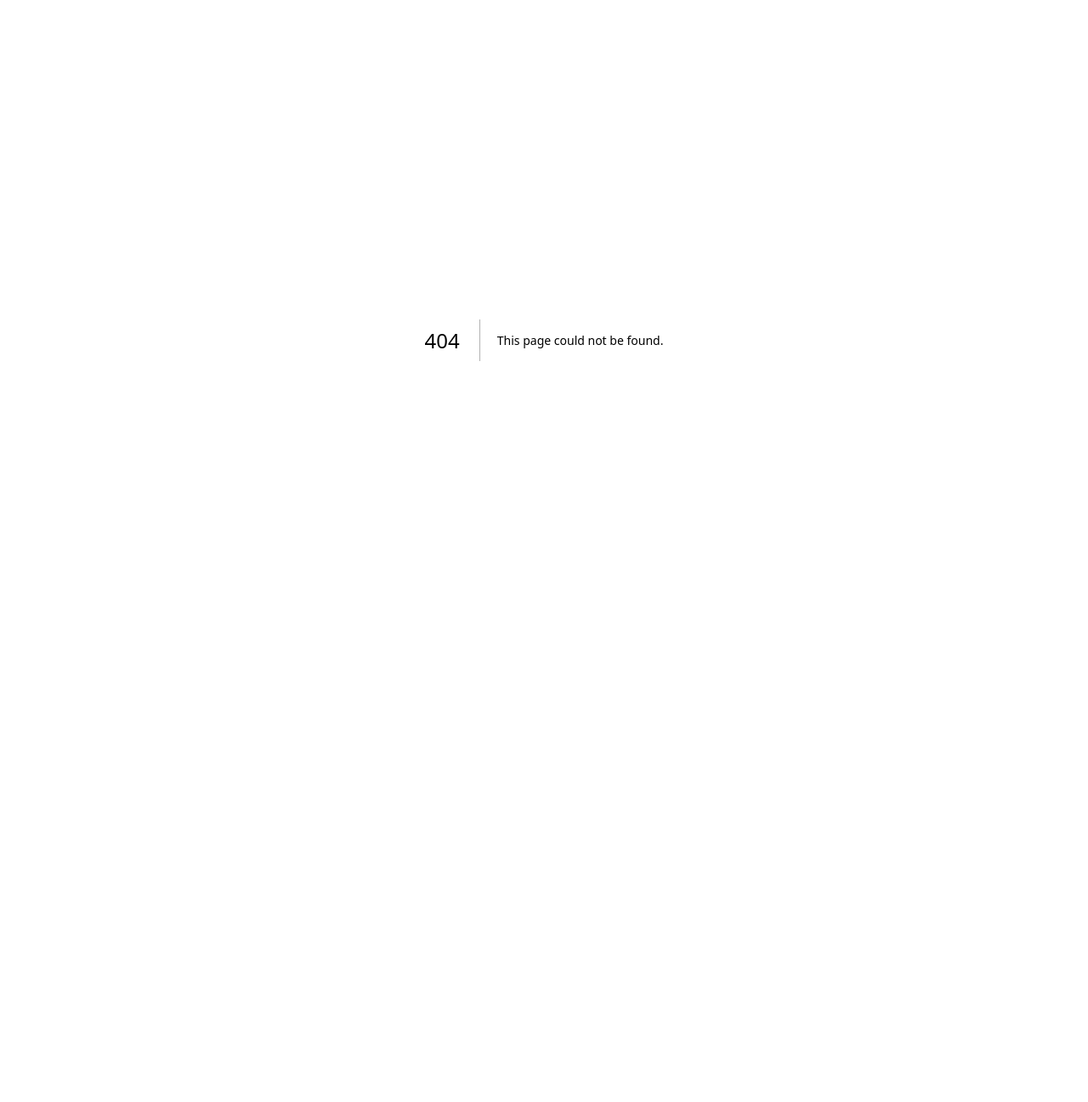
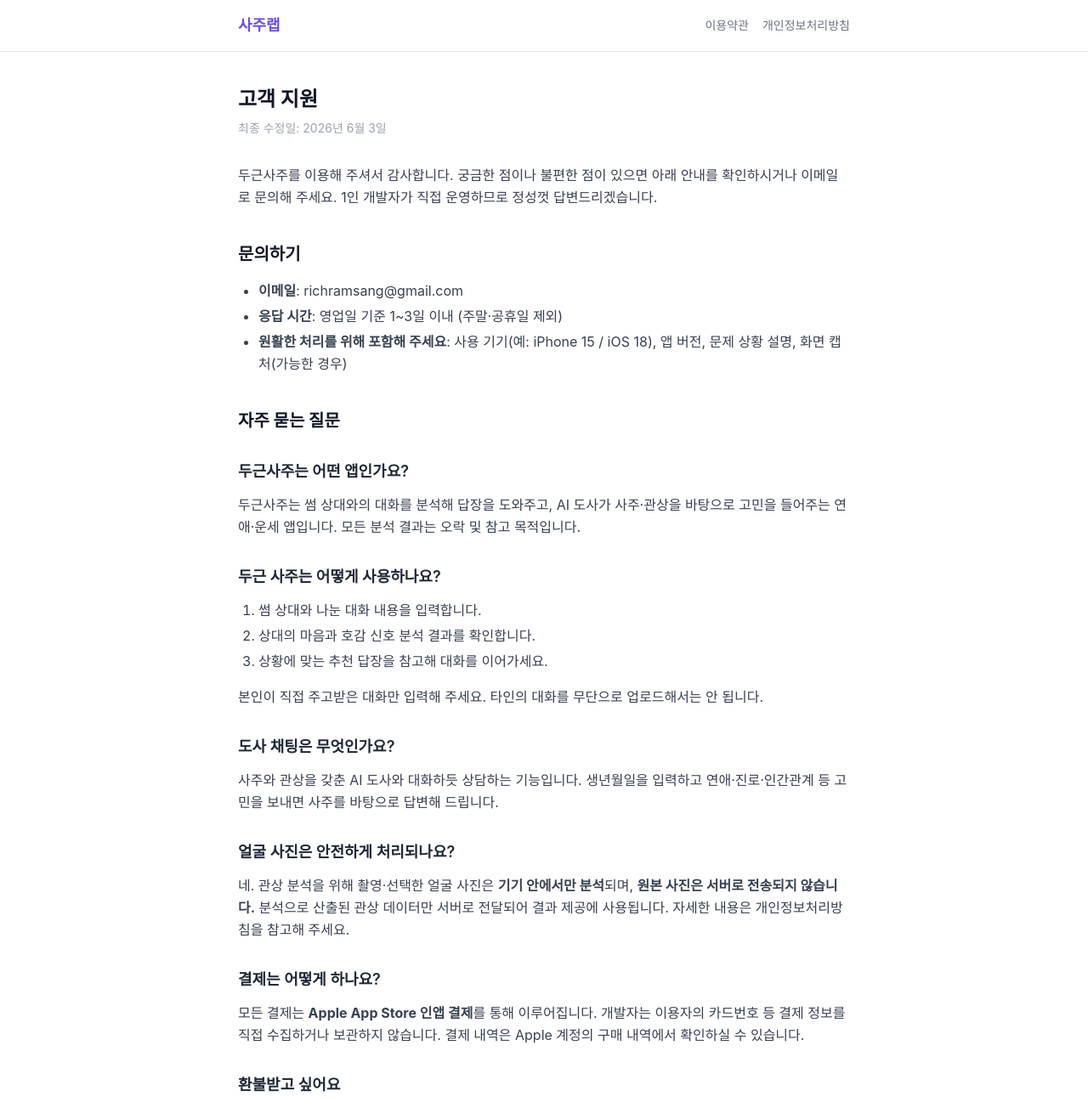
Before and after one commit to HanSangduk/sajulab-web, a Next.js app: page /support in a window 1280 px wide. Before the commit this address had no page. Shown: the top 1297 px of the page at 85% size. Before the commit the page ends 800 px from the top, so only its background shows below. Built offline with nearby package versions, Linux system fonts and the light colour scheme.

Commit message:
feat: support page

```diff
--- /dev/null
+++ b/src/app/support/page.tsx
@@ -0,0 +1,142 @@
+import Link from "next/link";
+import LegalLayout from "@/components/LegalLayout";
+
+export const metadata = {
+  title: "고객 지원 - 두근사주",
+  description:
+    "두근사주 고객 지원 센터. 사용 방법, 결제·환불, 개인정보, 회원 탈퇴 등 자주 묻는 질문과 문의 안내.",
+};
+
+export default function SupportPage() {
+  return (
+    <LegalLayout title="고객 지원" updatedAt="2026년 6월 3일">
+      <p>
+        두근사주를 이용해 주셔서 감사합니다. 궁금한 점이나 불편한 점이 있으면
+        아래 안내를 확인하시거나 이메일로 문의해 주세요. 1인 개발자가 직접
+        운영하므로 정성껏 답변드리겠습니다.
+      </p>
+
+      <h2>문의하기</h2>
+      <ul>
+        <li>
+          <strong>이메일</strong>: richramsang@gmail.com
+        </li>
+        <li>
+          <strong>응답 시간</strong>: 영업일 기준 1~3일 이내 (주말·공휴일 제외)
+        </li>
+        <li>
+          <strong>원활한 처리를 위해 포함해 주세요</strong>: 사용 기기(예: iPhone
+          15 / iOS 18), 앱 버전, 문제 상황 설명, 화면 캡처(가능한 경우)
+        </li>
+      </ul>
+
+      <h2>자주 묻는 질문</h2>
+
+      <h3>두근사주는 어떤 앱인가요?</h3>
+      <p>
+        두근사주는 썸 상대와의 대화를 분석해 답장을 도와주고, AI 도사가
+        사주·관상을 바탕으로 고민을 들어주는 연애·운세 앱입니다. 모든 분석
+        결과는 오락 및 참고 목적입니다.
+      </p>
+
+      <h3>두근 사주는 어떻게 사용하나요?</h3>
+      <ol>
+        <li>썸 상대와 나눈 대화 내용을 입력합니다.</li>
+        <li>상대의 마음과 호감 신호 분석 결과를 확인합니다.</li>
+        <li>상황에 맞는 추천 답장을 참고해 대화를 이어가세요.</li>
+      </ol>
+      <p>
+        본인이 직접 주고받은 대화만 입력해 주세요. 타인의 대화를 무단으로
+        업로드해서는 안 됩니다.
+      </p>
+
+      <h3>도사 채팅은 무엇인가요?</h3>
+      <p>
+        사주와 관상을 갖춘 AI 도사와 대화하듯 상담하는 기능입니다. 생년월일을
+        입력하고 연애·진로·인간관계 등 고민을 보내면 사주를 바탕으로 답변해
+        드립니다.
+      </p>
+
+      <h3>얼굴 사진은 안전하게 처리되나요?</h3>
+      <p>
+        네. 관상 분석을 위해 촬영·선택한 얼굴 사진은{" "}
+        <strong>기기 안에서만 분석</strong>되며, <strong>원본 사진은 서버로
+        전송되지 않습니다.</strong> 분석으로 산출된 관상 데이터만 서버로 전달되어
+        결과 제공에 사용됩니다. 자세한 내용은{" "}
+        <Link href="/privacy">개인정보처리방침</Link>을 참고해 주세요.
+      </p>
+
+      <h3>결제는 어떻게 하나요?</h3>
+      <p>
+        모든 결제는 <strong>Apple App Store 인앱 결제</strong>를 통해
+        이루어집니다. 개발자는 이용자의 카드번호 등 결제 정보를 직접 수집하거나
+        보관하지 않습니다. 결제 내역은 Apple 계정의 구매 내역에서 확인하실 수
+        있습니다.
+      </p>
+
+      <h3>환불받고 싶어요</h3>
+      <p>
+        App Store 인앱 결제 환불은 Apple이 처리합니다. 아래 경로로 직접 요청해
+        주세요.
+      </p>
+      <ul>
+        <li>
+          웹:{" "}
+          <a
+            href="https://reportaproblem.apple.com"
+            target="_blank"
+            rel="noopener noreferrer"
+          >
+            reportaproblem.apple.com
+          </a>{" "}
+          접속 → Apple 계정 로그인 → 해당 결제 항목 선택 → 환불 요청
+        </li>
+        <li>
+          기기: 설정 → 본인 이름 → 미디어 및 구입 항목 → 구입 내역에서 요청
+        </li>
+      </ul>
+      <p>
+        개발자 측 서비스 장애로 결제 후 결과를 정상적으로 받지 못하신 경우, 위
+        이메일로 문의해 주시면 재처리 또는 환불을 도와드립니다. 환불 정책의
+        자세한 내용은 <Link href="/terms">이용약관</Link>을 참고해 주세요.
+      </p>
+
+      <h3>구매가 처리되지 않거나 결제했는데 이용권이 없어요</h3>
+      <ul>
+        <li>네트워크 연결 상태를 확인한 뒤 앱을 다시 실행해 주세요.</li>
+        <li>
+          그래도 반영되지 않으면 결제 영수증(Apple 이메일)과 함께 위 이메일로
+          문의해 주세요. 확인 후 빠르게 처리해 드립니다.
+        </li>
+      </ul>
+
+      <h3>계정을 삭제하고 싶어요</h3>
+      <p>
+        앱 내 설정에서 직접 탈퇴하거나 이메일로 요청하실 수 있습니다. 자세한
+        절차와 삭제되는 데이터 항목은{" "}
+        <Link href="/account-deletion">회원 탈퇴 안내</Link> 페이지를 참고해
+        주세요.
+      </p>
+
+      <h2>약관 및 정책</h2>
+      <ul>
+        <li>
+          <Link href="/terms">이용약관</Link>
+        </li>
+        <li>
+          <Link href="/privacy">개인정보처리방침</Link>
+        </li>
+        <li>
+          <Link href="/messenger-terms">두근 사주 이용약관</Link>
+        </li>
+      </ul>
+
+      <h2>운영 안내</h2>
+      <p>
+        본 서비스는 1인 개발자(한상덕)가 운영합니다. 문의에 최대한 빠르게
+        답변드리려 노력하고 있으나, 상황에 따라 응답이 지연될 수 있는 점 양해
+        부탁드립니다.
+      </p>
+    </LegalLayout>
+  );
+}
```
Also changed, not shown: 1 other file (tests, documents, lock files or other folders).
